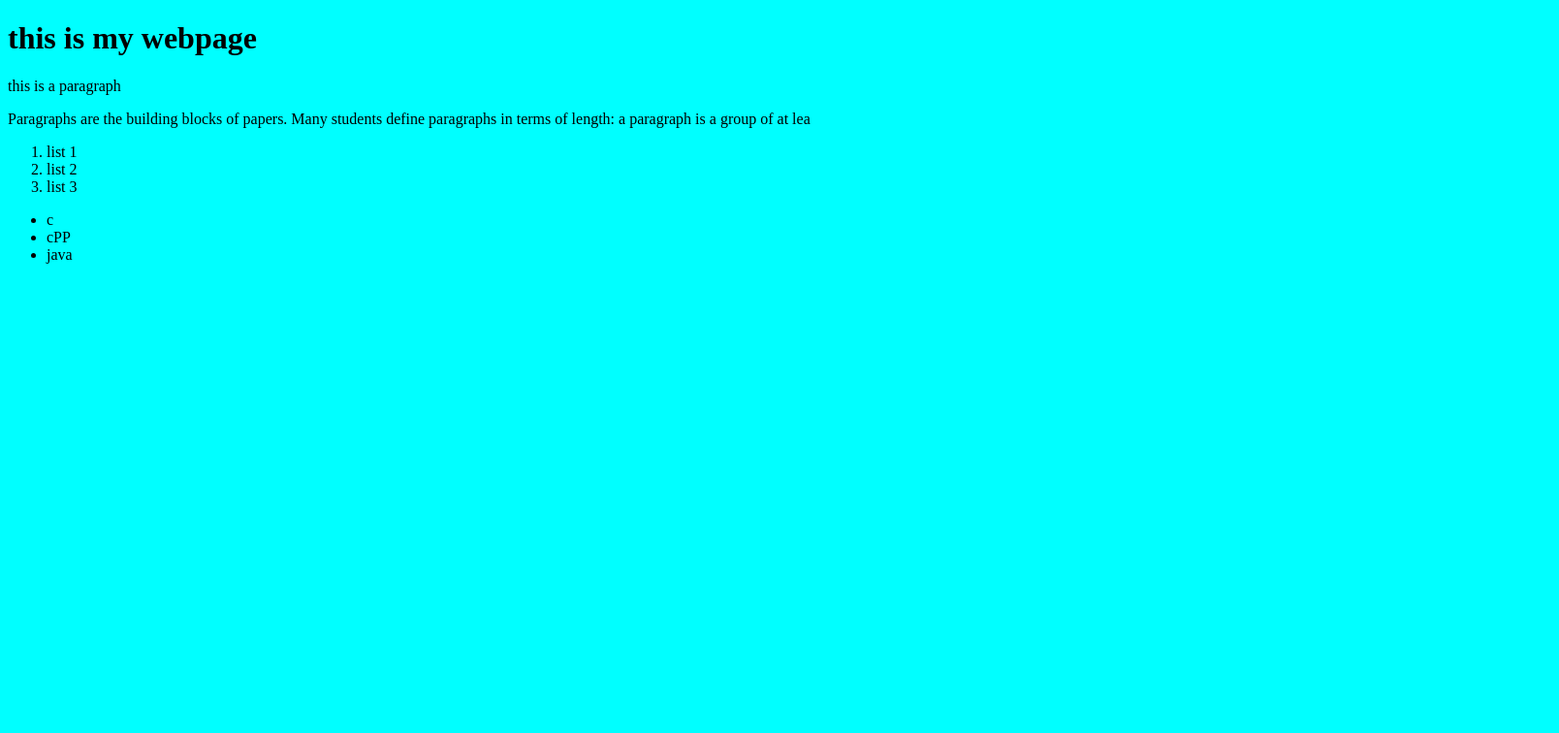
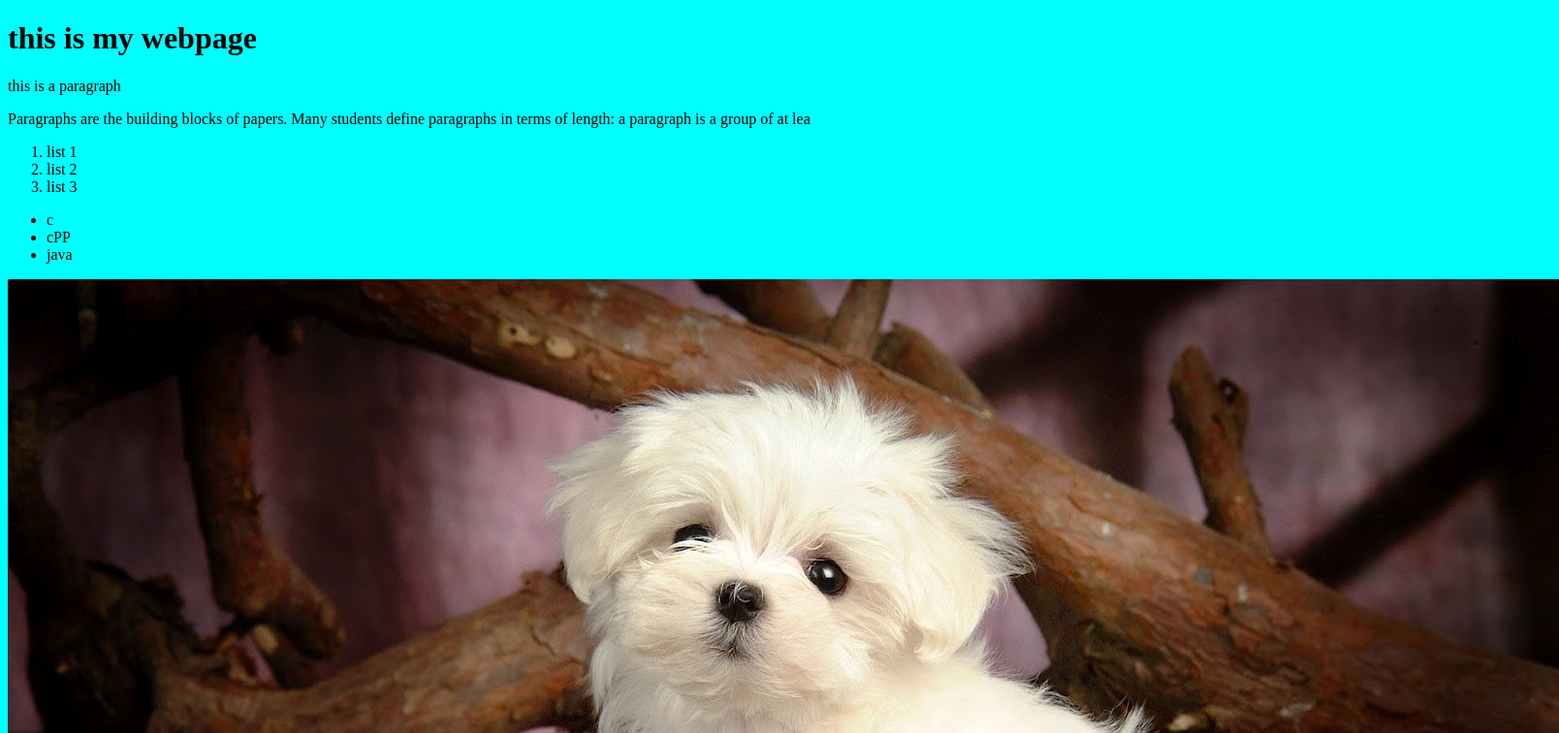
Before and after one commit to SimranRout87/NextgenDevHouse, a plain HTML site: page 01_html/index.html in a window 1280 px wide. Shown: the top 756 px of the page at 97% size, 1608 px wide, since content can reach past the window. Drawn offline with Linux system fonts and the light colour scheme.

Commit message:
add:images

```diff
--- a/01_html/index.html
+++ b/01_html/index.html
@@ -28,3 +28,7 @@
       <li>cPP</li>
       <li>java</li>
   </ul>
+
+
+  <!-- adding images -->
+  <img src="/01_html/2ToMia.jpg"alt="c:\Users\simra\Desktop\fav\2ToMia.jpg">
```
Also changed, not shown: 01_html/2ToMia.jpg (added).
